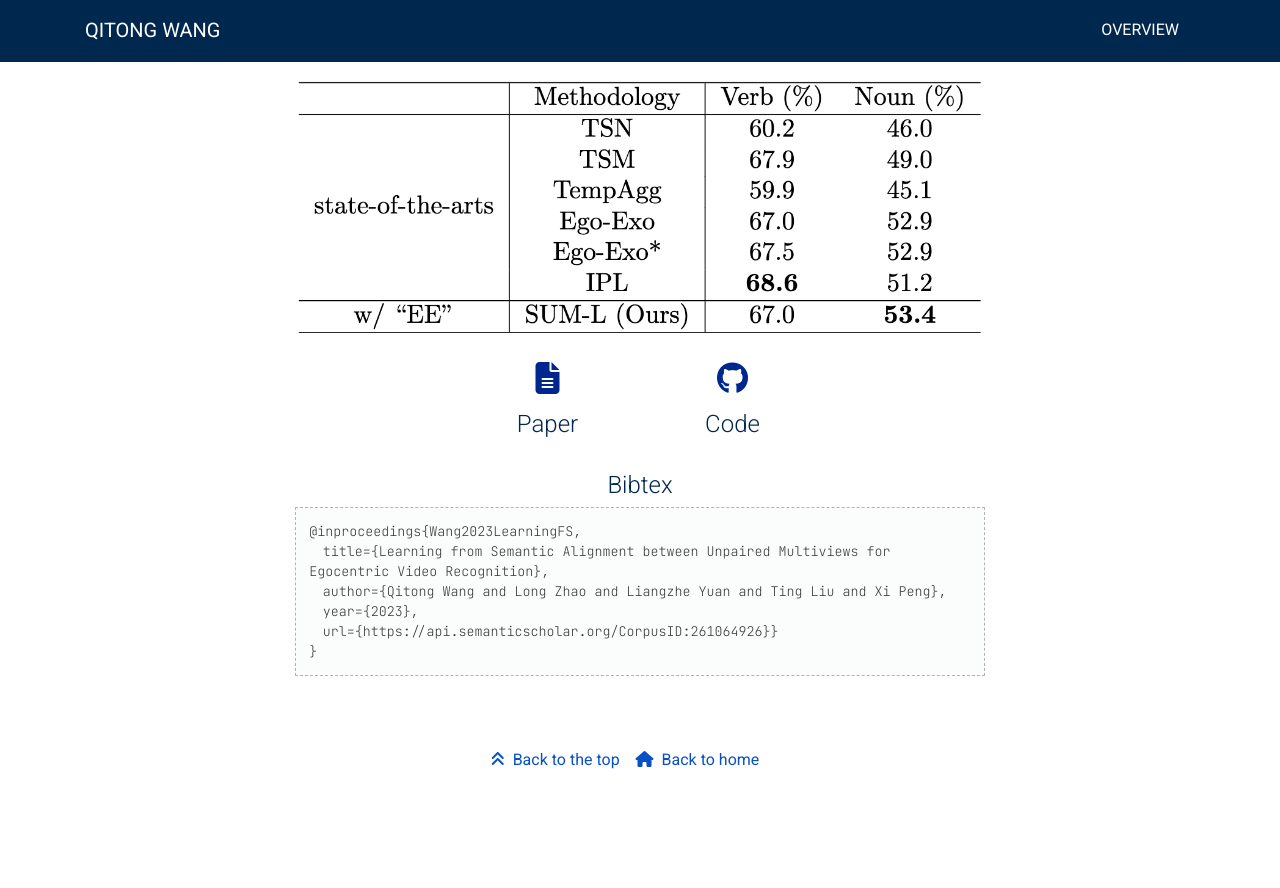
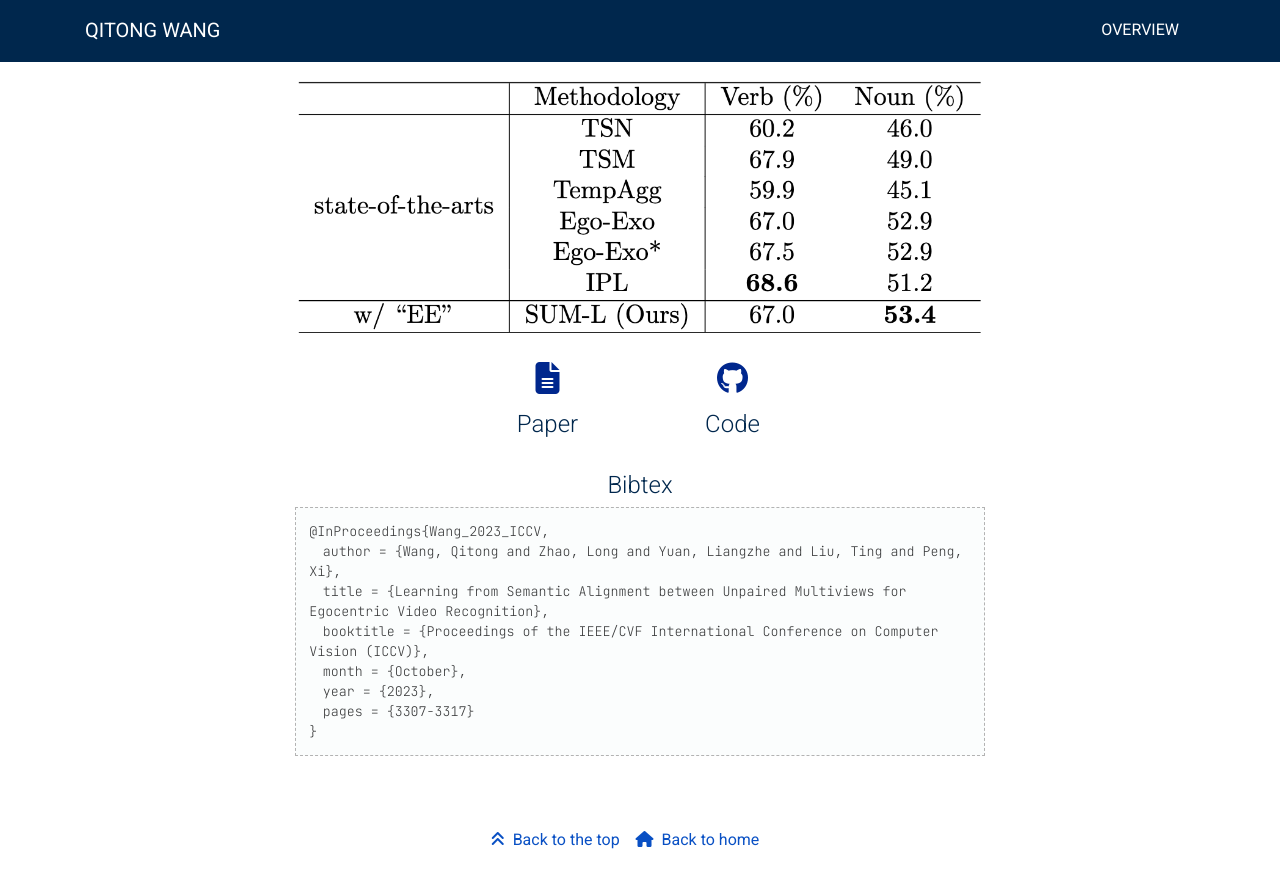
Before and after one commit to wqtwjt1996/wqtwjt1996.github.io, a Jekyll site: the page built from _publications/2023-unpaired-multiview.md, in a window 1280 px wide and 900 px high, scrolled down 3006 px. Shown: the top 888 px of the window. Built offline with Jekyll 4.4.1, drawn with Linux system fonts in a browser that asks for light colours; nearby versions of some CDN libraries; a style sheet for code colours, icons or effects is not loaded; before the commit the page ends 3826 px from its top, so only the background shows below that.

Commit message:
Update 2023-unpaired-multiview.md

```diff
--- a/_publications/2023-unpaired-multiview.md
+++ b/_publications/2023-unpaired-multiview.md
@@ -12,7 +12,7 @@ year:           "2023-10"
 thumbnail:      assets/publications/2023-unpaired-multiview/title-image.png
 overview:        assets/publications/2023-unpaired-multiview/overview.png
 overview_text:  "Illustration of our framework. First, one batch (batch size = 4) of multiview pseudo-pairs is built from unpaired first-person and third-person videos. The pseudo-pairs are built based on mining the most semantics-similar third-person video for every first-person video. During training, the global features for multiview alignment (z_f, z_t) are extracted by their corresponding encoder, following the projection networks (h_f, h_t). In addition, textual features (d_f, d_t) are extracted by a large language model from textual narrations of first-person and third-person videos. The semantic similarity between d_f and d_t is calculated to filter out the multiview pseudo-pairs with low semantic similarity. Then the multiview pairs with high semantic similarity are employed to learn the view-invariant representations with the contrastive learning method. To further improve data efficiency, we employ all the first-person and third-person videos in the batch to learn contrastive multimodal relations. Finally, the task-specific heads (g_f, g_t) for both first-person and third-person videos are trained to make predictions for their corresponding downstream tasks. During testing, we only use the first-person encoder and task-specific head (g_f) to make first-person video predictions."
-bibtex: "@inproceedings{Wang2023LearningFS,<br>&emsp;title={Learning from Semantic Alignment between Unpaired Multiviews for Egocentric Video Recognition},<br>&emsp;author={Qitong Wang and Long Zhao and Liangzhe Yuan and Ting Liu and Xi Peng},<br>&emsp;year={2023},<br>&emsp;url={https://api.semanticscholar.org/CorpusID:261064926}}<br>}"
+bibtex: "@InProceedings{Wang_2023_ICCV,<br>&emsp;author    = {Wang, Qitong and Zhao, Long and Yuan, Liangzhe and Liu, Ting and Peng, Xi},<br>&emsp;title     = {Learning from Semantic Alignment between Unpaired Multiviews for Egocentric Video Recognition},<br>&emsp;booktitle = {Proceedings of the IEEE/CVF International Conference on Computer Vision (ICCV)},<br>&emsp;month     = {October},<br>&emsp;year      = {2023},<br>&emsp;pages     = {3307-3317}<br>}"
 links:
    paper:      https://arxiv.org/abs/2308.11489
    code:       https://github.com/wqtwjt1996/SUM-L
```
